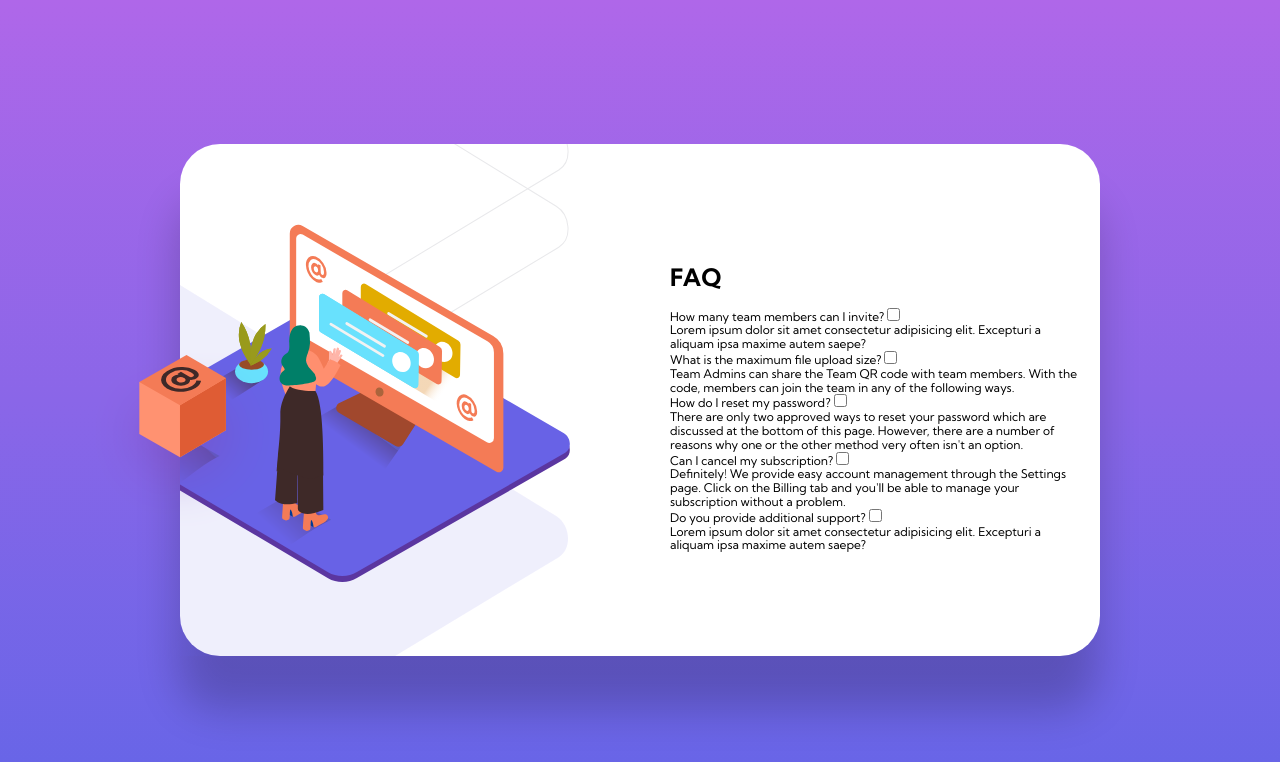
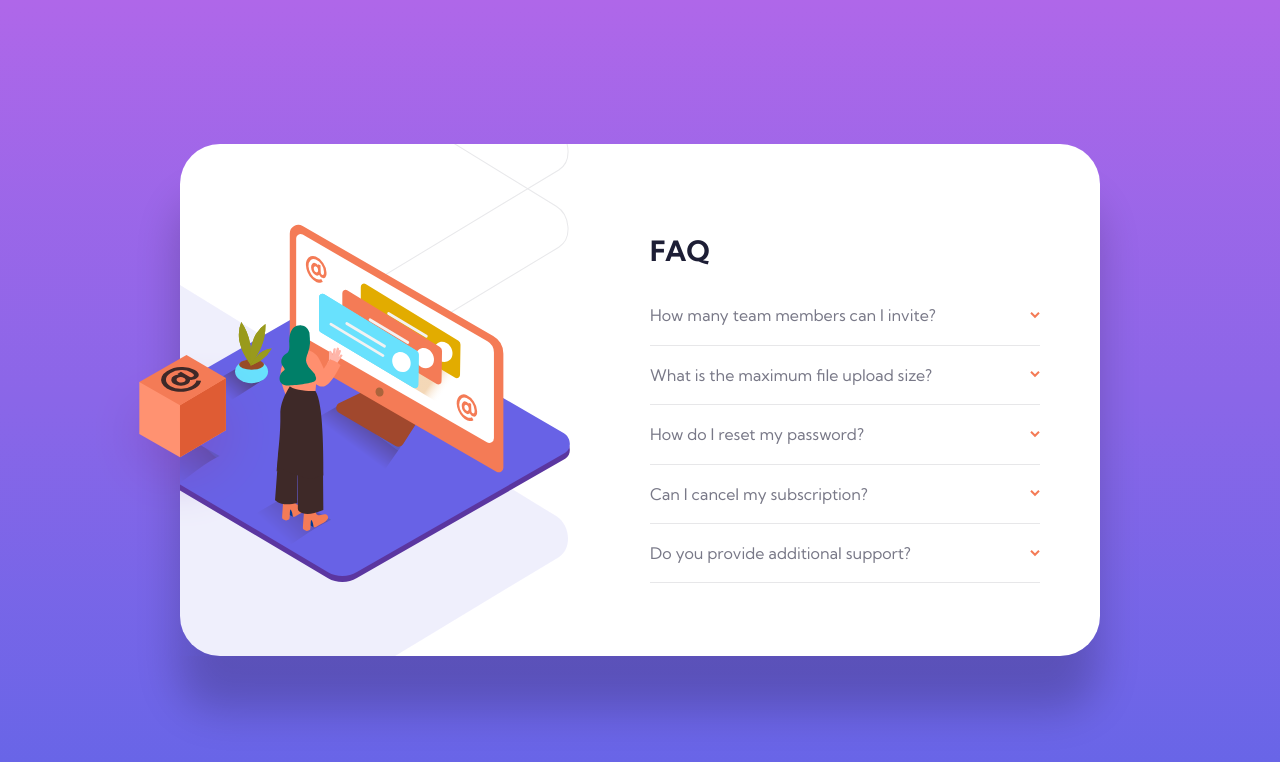
Before and after one commit to RenszCamacho/accordion-card, a website built with Parcel: page src/index.html in a window 1280 px wide. Built offline with nearby package versions, Linux system fonts and the light colour scheme.

Commit message:
Accordion-Card. HTML and CSS. Main Section. Done.

```diff
--- a/src/index.html
+++ b/src/index.html
@@ -45,77 +45,84 @@
           <div class="main__contentFaq">
             <h1 class="main__title">FAQ</h1>
 
-            <label class="main__label">
+            <div class="main__wrapQuestion">
+              <div class="main__container">
+                <p class="main__question">
                   How many team members can I invite?
+                </p>
                 <img
                   src="./images/icon-arrow-down.svg"
                   alt="icon-arrow-down"
                   class="main__arrow"
                 />
-              <input type="checkbox" name="checkbox" class="main__checkbox" />
-            </label>
+              </div>
               <p class="main__answer">
-              Lorem ipsum dolor sit amet consectetur adipisicing elit. Excepturi
-              a aliquam ipsa maxime autem saepe?
+                You can invite up to 2 additional users on the Free plan. There
+                is not limit o team members for the Premium plan.
               </p>
+            </div>
 
-            <label class="main__label">
+            <div class="main__wrapQuestion">
+              <div class="main__container">
+                <p class="main__question">
                   What is the maximum file upload size?
+                </p>
                 <img
                   src="./images/icon-arrow-down.svg"
                   alt="icon-arrow-down"
                   class="main__arrow"
                 />
-              <input type="checkbox" name="checkbox" class="main__checkbox" />
-            </label>
+              </div>
               <p class="main__answer">
-              Team Admins can share the Team QR code with team members. With the
-              code, members can join the team in any of the following ways.
+                No more than 2GB. All files in your account must fit your
+                allotted storage space.
               </p>
+            </div>
 
-            <label class="main__label">
-              How do I reset my password?
+            <div class="main__wrapQuestion">
+              <div class="main__container">
+                <p class="main__question">How do I reset my password?</p>
                 <img
                   src="./images/icon-arrow-down.svg"
                   alt="icon-arrow-down"
                   class="main__arrow"
                 />
-              <input type="checkbox" name="checkbox" class="main__checkbox" />
-            </label>
+              </div>
               <p class="main__answer">
-              There are only two approved ways to reset your password which are
-              discussed at the bottom of this page. However, there are a number
-              of reasons why one or the other method very often isn't an option.
+                Click “Forgot password” from the login page or “Change password”
+                from your profile page. A reset link will be emailed to you.
               </p>
+            </div>
 
-            <label class="main__label">
-              Can I cancel my subscription?
+            <div class="main__wrapQuestion">
+              <div class="main__container">
+                <p class="main__question">Can I cancel my subscription?</p>
                 <img
                   src="./images/icon-arrow-down.svg"
                   alt="icon-arrow-down"
                   class="main__arrow"
                 />
-              <input type="checkbox" name="checkbox" class="main__checkbox" />
-            </label>
+              </div>
               <p class="main__answer">
-              Definitely! We provide easy account management through the
-              Settings page. Click on the Billing tab and you'll be able to
-              manage your subscription without a problem.
+                Yes! Send us a message and we’ll process your request no
+                questions asked.
               </p>
+            </div>
 
-            <label class="main__label">
-              Do you provide additional support?
+            <div class="main__wrapQuestion">
+              <div class="main__container">
+                <p class="main__question">Do you provide additional support?</p>
                 <img
                   src="./images/icon-arrow-down.svg"
                   alt="icon-arrow-down"
                   class="main__arrow"
                 />
-              <input type="checkbox" name="checkbox" class="main__checkbox" />
-            </label>
+              </div>
               <p class="main__answer">
-              Lorem ipsum dolor sit amet consectetur adipisicing elit. Excepturi
-              a aliquam ipsa maxime autem saepe?
+                hat and email support is available 24/7. Phone lines are open
+                during normal business hours.
               </p>
+            </div>
           </div>
         </div>
       </div>
--- a/src/sass/_mainFaq.scss
+++ b/src/sass/_mainFaq.scss
@@ -8,10 +8,44 @@
   }
 
   &__contentFaq {
-    padding: 2rem;
+    width: 100%;
+    padding-right: 6rem;
+  }
+
+  &__title {
+    font-size: 2.8rem;
+    color: $primary-color-dark;
+  }
+
+  &__wrapQuestion {
+    border-bottom: 1px solid $dividers;
+  }
+
+  &__container {
+    display: flex;
+    justify-content: space-between;
+    align-items: center;
+    padding: 2rem 0;
+  }
+
+  &__question {
+    font-size: 1.6rem;
+    color: $neutral-color-gray;
+    transition: all 200ms ease-out;
+    cursor: pointer;
+
+    &:hover {
+      color: $primary-color-red;
+    }
+  }
+
+  &__answer {
+    color: $neutral-color-gray;
+    padding-bottom: 2rem;
+    display: none;
   }
 
   &__arrow {
-    display: none;
+    width: fit-content;
   }
 }
```
Lines whose indentation alone changed are shown as unchanged.
